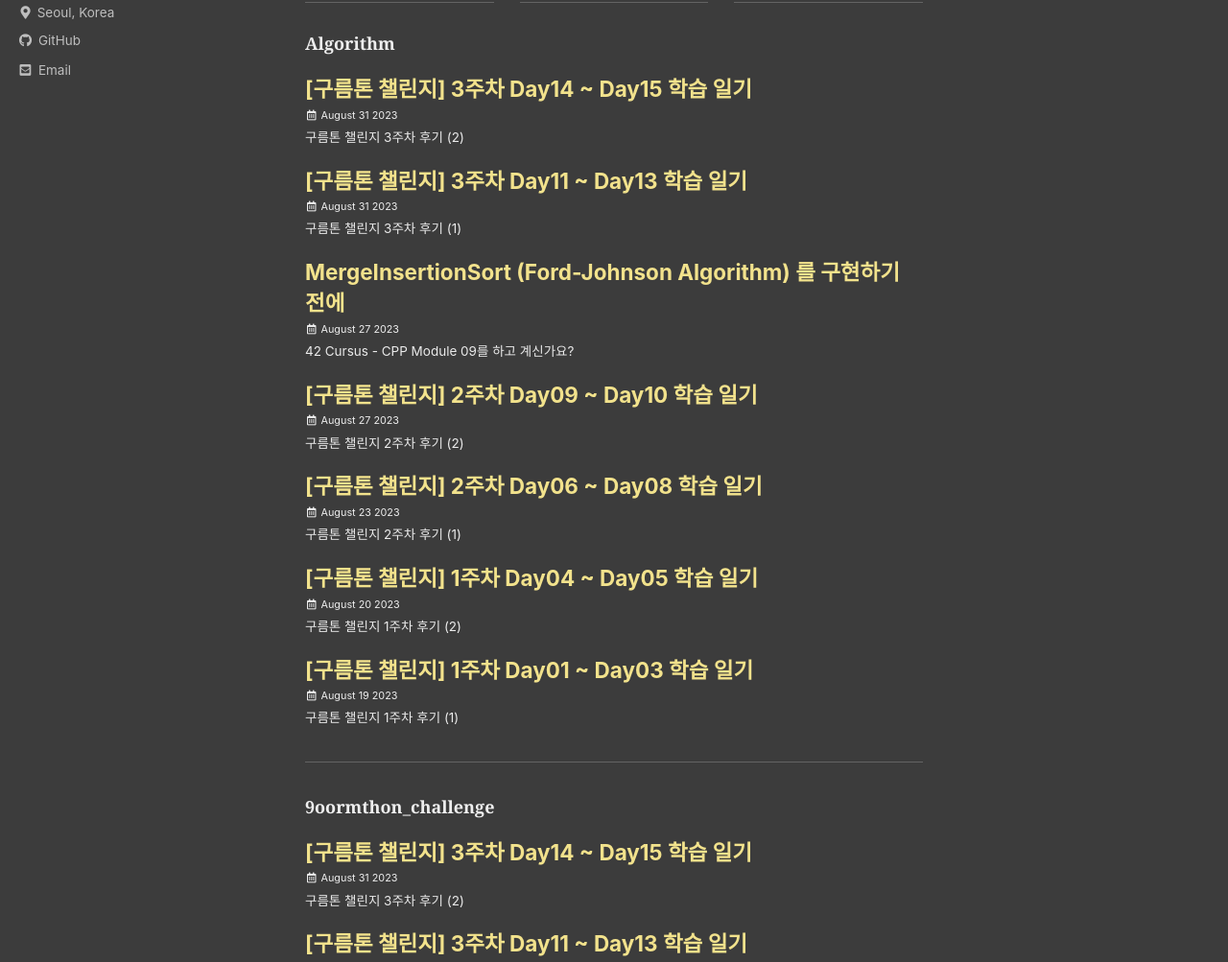
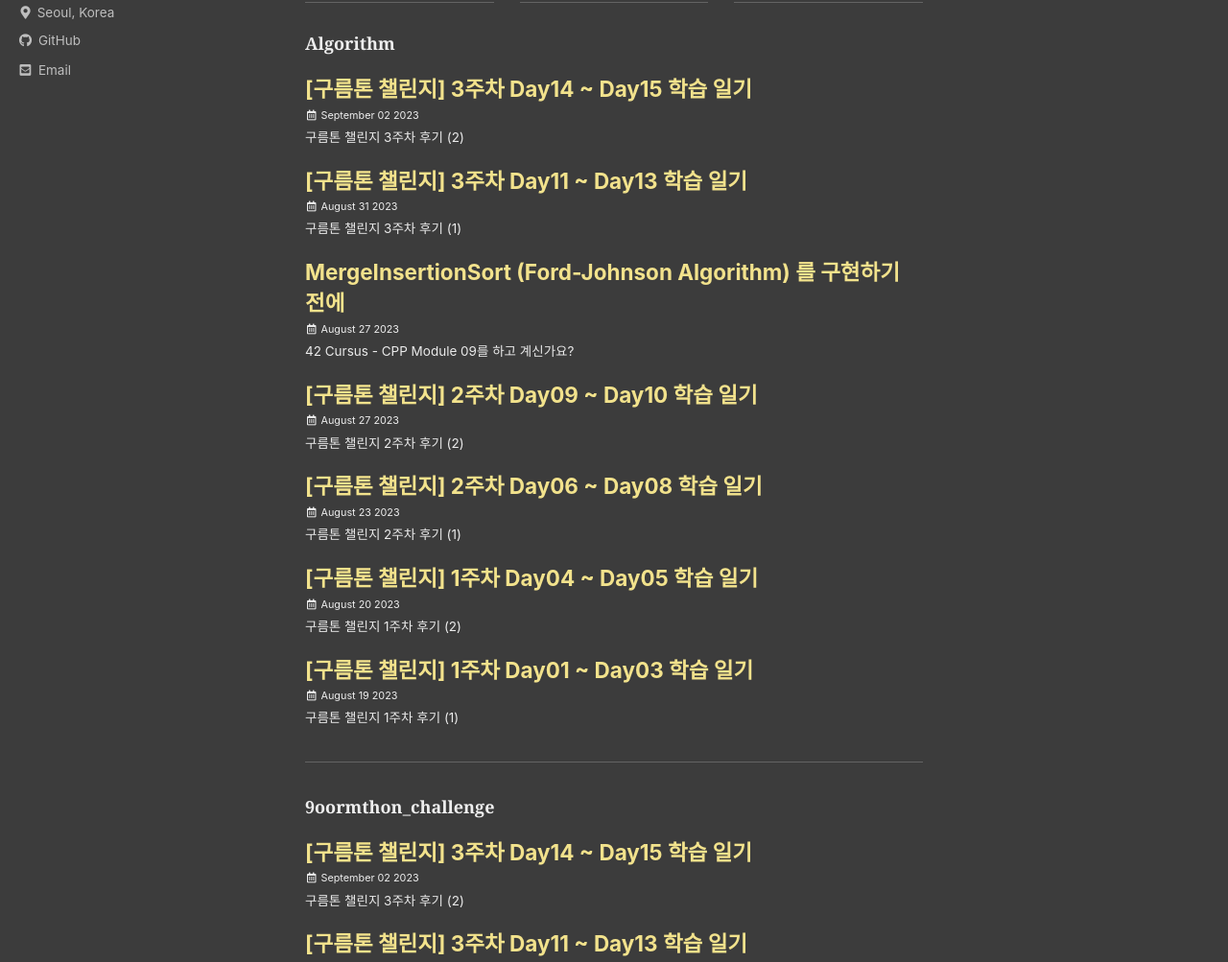
Before and after one commit to Tolerblanc/Tolerblanc.github.io, a Jekyll site: the page built from _pages/tag-archive.md, in a window 1280 px wide. Shown: the part 154-1157 px from the top of the page at 96% size. Built offline with Jekyll 4.4.1, drawn with Linux system fonts in a browser that asks for light colours; cached includes are drawn as plain includes; some web fonts are replaced.

Commit message:
fix post date

```diff
--- a/_posts/2023-09-02-goormchall-week03-2.md
+++ b/_posts/2023-09-02-goormchall-week03-2.md
@@ -7,8 +7,8 @@ categories:
 tags:
     - [9oormthon_challenge, Algorithm]
 
-date: 2023-08-31
-last_modified_at: 2023-08-31
+date: 2023-09-02
+last_modified_at: 2023-09-02
 
 toc: true
 toc_sticky: true
```
